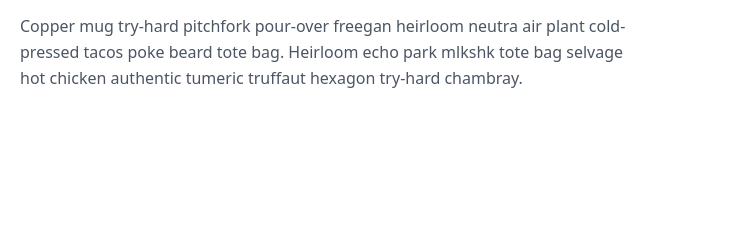
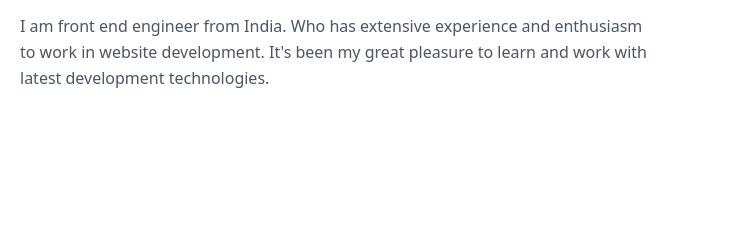
Before and after one commit to Shripad03/portfolio, a plain HTML site: page index.html in a window 1280 px wide. Shown: the part 389-630 px from the top of the page, 0-743 px from the left. Drawn offline with nearby package versions, Linux system fonts and the light colour scheme.

Commit message:
changed intro

```diff
--- a/index.html
+++ b/index.html
@@ -39,9 +39,10 @@
                     developer.
                     <br class="hidden lg:inline-block">Let me tell you something more about me.
                 </h1>
-                <p class="mb-8 leading-relaxed">Copper mug try-hard pitchfork pour-over freegan heirloom neutra air
-                    plant cold-pressed tacos poke beard tote bag. Heirloom echo park mlkshk tote bag selvage hot
-                    chicken authentic tumeric truffaut hexagon try-hard chambray.</p>
+                <p class="mb-8 leading-relaxed">I am front end engineer from India.
+                    Who has extensive experience and enthusiasm to work in website development.
+                    It's been my great pleasure to learn and work with latest development technologies.
+                </p>
             </div>
             <div class="lg:max-w-lg lg:w-full md:w-1/2 w-5/6" bis_skin_checked="1">
                 <img class="object-cover object-center rounded" alt="hero"
```
